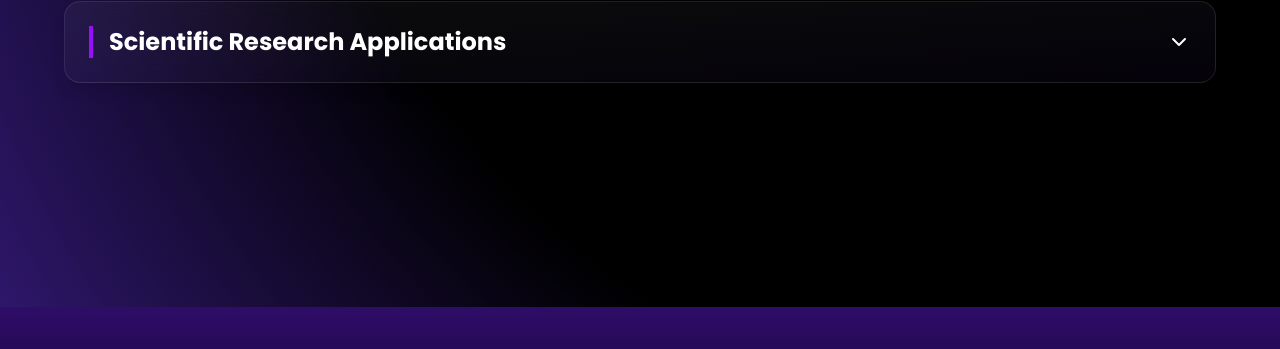
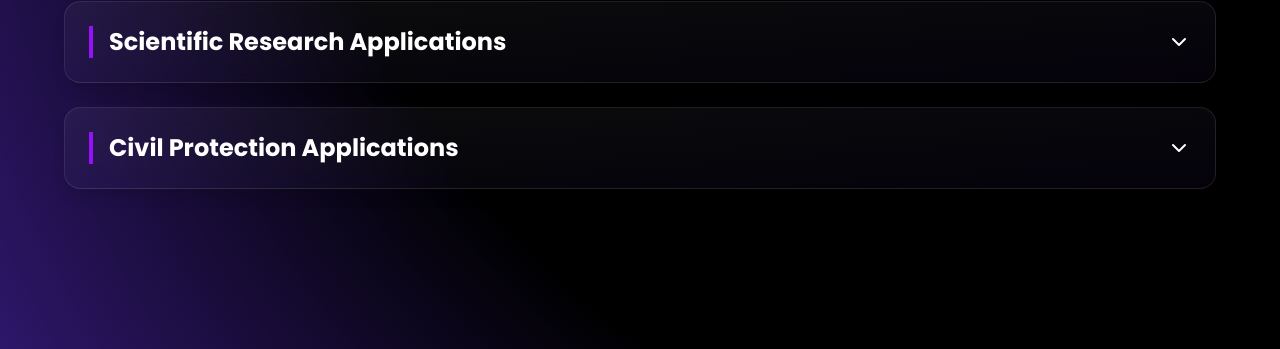
Before and after one commit to yash25hemnani/TerraQuakeApi, a React (Vite) app in the folder frontend/: page /use-cases in a window 1280 px wide. Shown: the part 597-946 px from the top of the page. Built offline with nearby package versions, Linux system fonts and the light colour scheme; no server answers.

Commit message:
Added Civil Use Case

```diff
--- a/frontend/src/pages/useCases/useCases.jsx
+++ b/frontend/src/pages/useCases/useCases.jsx
@@ -1,31 +1,43 @@
-import { useState } from 'react';
-import MetaData from '@pages/noPage/metaData';
-import { FiChevronDown } from 'react-icons/fi';
+import { useState } from "react";
+import MetaData from "@pages/noPage/metaData";
+import { FiChevronDown } from "react-icons/fi";
 
 export default function UseCases() {
   const useCaseDocs = [
     {
-      title: 'Introduction',
+      title: "Introduction",
       content:
-        'This section describes the real-world applications of TerraQuake API. Here is what it does:',
+        "This section describes the real-world applications of TerraQuake API. Here is what it does:",
       points: [
-        'Open to developers, researchers, and organizations.',
-        'Enables building applications for earthquake early warning systems.',
-        'Supports educational tools to teach about seismic activity.',
-        'Helps monitor infrastructure and safety in real-time.',
-        'Assists in disaster prevention and preparedness planning.',
+        "Open to developers, researchers, and organizations.",
+        "Enables building applications for earthquake early warning systems.",
+        "Supports educational tools to teach about seismic activity.",
+        "Helps monitor infrastructure and safety in real-time.",
+        "Assists in disaster prevention and preparedness planning.",
       ],
     },
     {
-      title: 'Scientific Research Applications',
+      title: "Scientific Research Applications",
       content:
-        'This section describes how TerraQuakeAPI can be leveraged for scientific research in seismology and related fields. Here is what it enables researchers to do -',
+        "This section describes how TerraQuakeAPI can be leveraged for scientific research in seismology and related fields. Here is what it enables researchers to do -",
       points: [
-        'Monitor seismic patterns and trends in real-time for academic and applied research.',
-        'Conduct studies on earthquake probability, frequency, and impact modeling.',
-        'Integrate data seamlessly with analytical tools like MATLAB, Python, and R for deeper analysis.',
-        'Support thesis projects, publications, and research reports on seismic activity.',
-        'Assist in modeling and simulation of earthquake scenarios for research purposes.',
+        "Monitor seismic patterns and trends in real-time for academic and applied research.",
+        "Conduct studies on earthquake probability, frequency, and impact modeling.",
+        "Integrate data seamlessly with analytical tools like MATLAB, Python, and R for deeper analysis.",
+        "Support thesis projects, publications, and research reports on seismic activity.",
+        "Assist in modeling and simulation of earthquake scenarios for research purposes.",
+      ],
+    },
+    {
+      title: "Civil Protection Applications",
+      content:
+        "This section describes how TerraQuakeAPI can be utilized by civil protection agencies to improve preparedness, response, and public safety. Here is what it enables authorities to do -",
+      points: [
+        "Receive real-time earthquake alerts to initiate rapid emergency response measures.",
+        "Integrate live seismic data into dashboards for operators to monitor events and coordinate actions effectively.",
+        "Use map-based visualizations to identify high-risk areas and prioritize resource deployment.",
+        "Support early warning systems that notify communities and infrastructure operators.",
+        "Enhance disaster planning, drills, and situational awareness for emergency teams.",
       ],
     },
   ];
@@ -37,10 +49,7 @@ export default function UseCases() {
 
   return (
     <>
-      <MetaData
-        title="Use Cases"
-        description="Use Cases for TerraQuake API"
-      />
+      <MetaData title="Use Cases" description="Use Cases for TerraQuake API" />
       <section className="relative z-30 w-full min-h-screen px-6 py-20">
         {/* Page header */}
         <div className="flex flex-col justify-center items-center mb-16">
@@ -71,14 +80,14 @@ export default function UseCases() {
                 </h2>
                 <FiChevronDown
                   className={`text-white text-2xl transition-transform duration-300 ${
-                    expandedIndex === index ? 'rotate-180' : ''
+                    expandedIndex === index ? "rotate-180" : ""
                   }`}
                 />
               </div>
 
               <div
                 className={`overflow-hidden transition-all duration-500 ${
-                  expandedIndex === index ? 'max-h-96 mt-4' : 'max-h-0'
+                  expandedIndex === index ? "max-h-96 mt-4" : "max-h-0"
                 }`}
               >
                 <p className="text-gray-300 leading-relaxed text-sm md:text-base mb-1">
```
